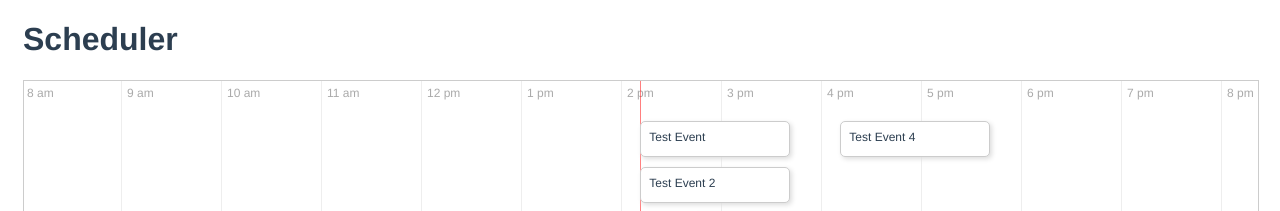
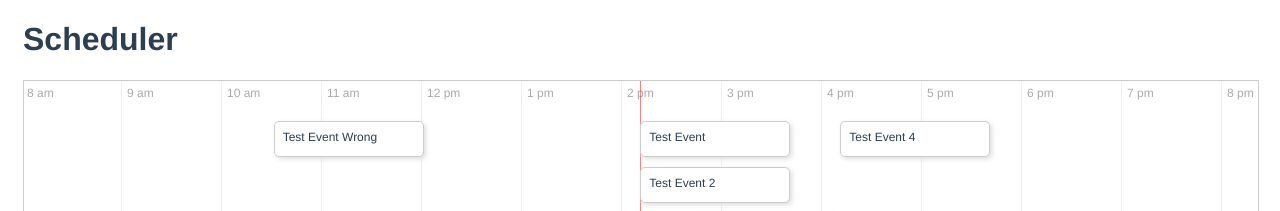
Before and after one commit to craigdanj/vue-day-schedule, a Vue app: page / in a window 1280 px wide. Shown: the top 211 px of the page. Built offline with nearby package versions, Linux system fonts and the light colour scheme.

Commit message:
filtered out events not on selected date

```diff
--- a/src/App.vue
+++ b/src/App.vue
@@ -37,6 +37,12 @@ export default class App extends Vue {
       date: moment(new Date())
         .add(120, "minutes")
         .toDate()
+    },
+    {
+      name: "Test Event Wrong",
+      date: moment(new Date())
+        .subtract(220, "minutes")
+        .toDate()
     }
   ]
 }
--- a/src/components/Scheduler.vue
+++ b/src/components/Scheduler.vue
@@ -73,10 +73,12 @@ export default class Scheduler extends Vue {
       moment().hour() * this.eventWidth +
       (moment().minute() * this.eventWidth) / 60;
 
-    //Comment out later
-    // this.now = this.now+1500;
+    //Filter out events that arent on selected date.
+    const eventsToday = this.events.filter(event => {
+      return event.date ? this.isToday(event.date): false;
+    });
 
-    this.events.forEach((event: any, index) => {
+    eventsToday.forEach((event: any, index) => {
       const date = moment(event.date);
       const hour = date.hour();
       const minute = date.minute();
@@ -134,6 +136,15 @@ export default class Scheduler extends Vue {
 
     //Scroll now marker into the view.
     this.$nextTick(() => this.$refs.now.scrollIntoView({ inline: "center" }));
+  }
+
+  public isToday(date:any) {
+    const today = new Date();
+    return (
+      date.getDate() === today.getDate() &&
+      date.getMonth() === today.getMonth() &&
+      date.getFullYear() === today.getFullYear()
+    );
   }
 }
 </script>
```
